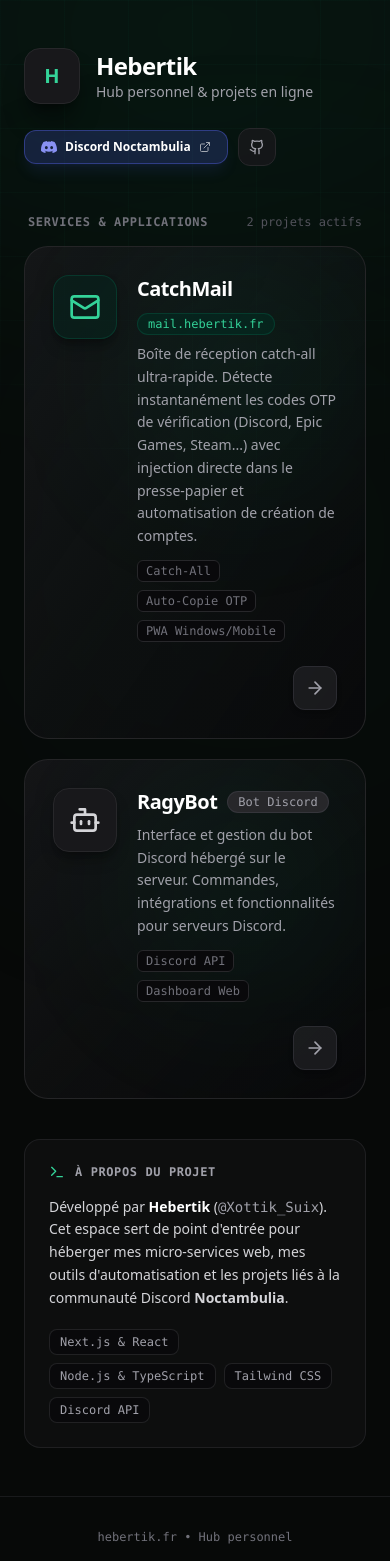
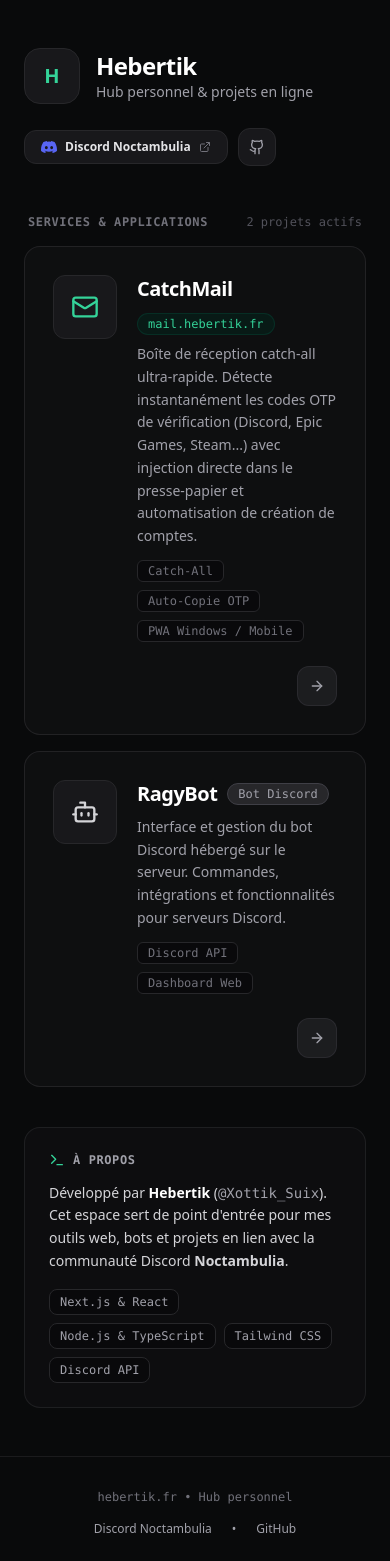
Before and after one commit to Xottik404/CatchMail, a Next.js app: page /hub in a window 390 px wide. Shown: the top 1561 px of the page. Built offline with nearby package versions, Linux system fonts and the light colour scheme.

Commit message:
Remove artificial blur glowing blobs and AI style overlays

```diff
--- a/src/app/hub/page.tsx
+++ b/src/app/hub/page.tsx
@@ -1,7 +1,7 @@
 "use client";
 
 import React from "react";
-import { Mail, Bot, ArrowRight, Github, ExternalLink, Code2, Terminal, Users, Sparkles } from "lucide-react";
+import { Mail, Bot, ArrowRight, Github, ExternalLink, Terminal } from "lucide-react";
 
 // Official Discord SVG icon
 function DiscordIcon({ className = "h-4 w-4" }: { className?: string }) {
@@ -14,21 +14,14 @@ function DiscordIcon({ className = "h-4 w-4" }: { className?: string }) {
 
 export default function HubPage() {
   return (
-    <div className="min-h-screen bg-[#070908] text-zinc-100 flex flex-col justify-between font-sans selection:bg-emerald-500 selection:text-black relative overflow-hidden">
-      {/* Subtle organic green ambient glow in background */}
-      <div className="fixed inset-0 pointer-events-none z-0">
-        <div className="absolute -top-40 left-1/2 -translate-x-1/2 w-[750px] h-[380px] bg-emerald-500/10 blur-[140px] rounded-full" />
-        <div className="absolute bottom-20 -right-20 w-[450px] h-[450px] bg-emerald-500/5 blur-[150px] rounded-full" />
-        <div className="absolute inset-0 bg-[linear-gradient(to_right,#10b98108_1px,transparent_1px),linear-gradient(to_bottom,#10b98108_1px,transparent_1px)] bg-[size:4rem_4rem] [mask-image:radial-gradient(ellipse_70%_50%_at_50%_20%,#000_70%,transparent_100%)]" />
-      </div>
-
+    <div className="min-h-screen bg-[#090a0b] text-zinc-100 flex flex-col justify-between font-sans selection:bg-emerald-500 selection:text-black">
       {/* Main Container */}
-      <div className="relative z-10 max-w-3xl mx-auto w-full px-6 py-12 sm:py-20 flex-1 flex flex-col justify-center space-y-10">
-        {/* Header: Name, description & Action buttons */}
+      <div className="max-w-3xl mx-auto w-full px-6 py-12 sm:py-20 flex-1 flex flex-col justify-center space-y-10">
+        {/* Header */}
         <header className="flex flex-col sm:flex-row sm:items-center justify-between gap-6 pb-2">
           {/* Brand info */}
           <div className="flex items-center gap-4">
-            <div className="h-14 w-14 rounded-2xl bg-zinc-900 border border-zinc-800 flex items-center justify-center text-emerald-400 font-extrabold text-xl shadow-xl shadow-black/40">
+            <div className="h-14 w-14 rounded-2xl bg-zinc-900 border border-zinc-800 flex items-center justify-center text-emerald-400 font-extrabold text-xl">
               H
             </div>
             <div>
@@ -37,26 +30,24 @@ export default function HubPage() {
             </div>
           </div>
 
-          {/* Social & Community Links */}
+          {/* Social / Discord Links */}
           <div className="flex items-center gap-2.5">
-            {/* Discord Noctambulia Button */}
             <a
               href="https://discord.gg/noctambulia"
               target="_blank"
               rel="noreferrer"
-              className="flex items-center gap-2 px-4 py-2 text-xs font-semibold text-white bg-[#5865F2]/20 hover:bg-[#5865F2] border border-[#5865F2]/40 hover:border-[#5865F2] rounded-xl transition-all duration-300 shadow-lg shadow-[#5865F2]/10 active:scale-95 group"
+              className="flex items-center gap-2 px-4 py-2 text-xs font-semibold text-zinc-200 hover:text-white bg-zinc-900 hover:bg-zinc-800 border border-zinc-800 hover:border-zinc-700 rounded-xl transition-all active:scale-95 group"
             >
-              <DiscordIcon className="h-4 w-4 text-[#8891f2] group-hover:text-white transition-colors" />
+              <DiscordIcon className="h-4 w-4 text-[#5865F2]" />
               <span>Discord Noctambulia</span>
-              <ExternalLink className="h-3 w-3 opacity-60 group-hover:opacity-100" />
+              <ExternalLink className="h-3 w-3 text-zinc-500 group-hover:text-zinc-300" />
             </a>
 
-            {/* GitHub Button */}
             <a
               href="https://github.com/Xottik404/CatchMail"
               target="_blank"
               rel="noreferrer"
-              className="p-2.5 text-zinc-400 hover:text-white bg-zinc-900/80 hover:bg-zinc-800 border border-zinc-800 hover:border-zinc-700 rounded-xl transition-all duration-200"
+              className="p-2.5 text-zinc-400 hover:text-white bg-zinc-900 hover:bg-zinc-800 border border-zinc-800 hover:border-zinc-700 rounded-xl transition-all"
               title="Voir sur GitHub"
             >
               <Github className="h-4 w-4" />
@@ -73,28 +64,25 @@ export default function HubPage() {
             <span className="text-xs font-mono text-zinc-600">2 projets actifs</span>
           </div>
 
-          <div className="grid grid-cols-1 gap-5">
+          <div className="grid grid-cols-1 gap-4">
             {/* 1. CatchMail (Grande Box) */}
             <a
               href="https://mail.hebertik.fr"
-              className="group relative block p-7 sm:p-8 rounded-3xl bg-gradient-to-br from-zinc-900/80 via-zinc-900/40 to-zinc-950/90 border border-zinc-800/90 hover:border-emerald-500/50 hover:shadow-[0_0_35px_rgba(16,185,129,0.14)] transition-all duration-300 overflow-hidden"
+              className="group block p-7 sm:p-8 rounded-2xl bg-zinc-900/40 hover:bg-zinc-900/80 border border-zinc-800/80 hover:border-zinc-700 transition-all duration-200"
             >
-              {/* Subtle hover background highlight */}
-              <div className="absolute top-0 right-0 w-64 h-64 bg-emerald-500/5 blur-3xl rounded-full group-hover:bg-emerald-500/10 transition-all duration-300 pointer-events-none" />
-
-              <div className="relative z-10 flex flex-col sm:flex-row sm:items-center justify-between gap-6">
+              <div className="flex flex-col sm:flex-row sm:items-center justify-between gap-6">
                 <div className="flex items-start gap-5">
                   {/* Large Icon Box */}
-                  <div className="h-16 w-16 rounded-2xl bg-emerald-950/40 text-emerald-400 border border-emerald-800/40 flex items-center justify-center shrink-0 group-hover:scale-105 group-hover:border-emerald-500/50 group-hover:bg-emerald-950/60 transition-all duration-300 shadow-lg shadow-black/30">
-                    <Mail className="h-8 w-8" />
+                  <div className="h-16 w-16 rounded-xl bg-zinc-900 text-emerald-400 border border-zinc-800 flex items-center justify-center shrink-0 group-hover:border-emerald-500/40 transition-colors">
+                    <Mail className="h-7 w-7" />
                   </div>
 
                   <div className="space-y-2">
                     <div className="flex flex-wrap items-center gap-2.5">
-                      <h3 className="text-xl font-bold text-white group-hover:text-emerald-300 transition-colors tracking-tight">
+                      <h3 className="text-xl font-bold text-white group-hover:text-emerald-400 transition-colors tracking-tight">
                         CatchMail
                       </h3>
-                      <span className="text-xs font-mono text-emerald-400 px-2.5 py-0.5 rounded-full bg-emerald-950/60 border border-emerald-800/40">
+                      <span className="text-xs font-mono text-emerald-400 px-2.5 py-0.5 rounded-full bg-emerald-950/40 border border-emerald-800/30">
                         mail.hebertik.fr
                       </span>
                     </div>
@@ -104,16 +92,16 @@ export default function HubPage() {
                     </p>
 
                     <div className="flex flex-wrap items-center gap-2 pt-1 text-xs font-mono text-zinc-500">
-                      <span className="px-2 py-0.5 rounded-md bg-zinc-950 border border-zinc-800">Catch-All</span>
-                      <span className="px-2 py-0.5 rounded-md bg-zinc-950 border border-zinc-800">Auto-Copie OTP</span>
-                      <span className="px-2 py-0.5 rounded-md bg-zinc-950 border border-zinc-800">PWA Windows/Mobile</span>
+                      <span className="px-2.5 py-0.5 rounded-md bg-zinc-950 border border-zinc-800">Catch-All</span>
+                      <span className="px-2.5 py-0.5 rounded-md bg-zinc-950 border border-zinc-800">Auto-Copie OTP</span>
+                      <span className="px-2.5 py-0.5 rounded-md bg-zinc-950 border border-zinc-800">PWA Windows / Mobile</span>
                     </div>
                   </div>
                 </div>
 
-                {/* Big Action Arrow */}
-                <div className="self-end sm:self-center h-11 w-11 rounded-xl bg-zinc-800/60 border border-zinc-700/50 flex items-center justify-center shrink-0 group-hover:bg-emerald-500 group-hover:text-black group-hover:border-emerald-400 transition-all duration-300 shadow-md">
-                  <ArrowRight className="h-5 w-5 text-zinc-400 group-hover:text-black group-hover:translate-x-0.5 transition-all duration-300" />
+                {/* Action Arrow */}
+                <div className="self-end sm:self-center h-10 w-10 rounded-xl bg-zinc-800/60 border border-zinc-700/40 flex items-center justify-center shrink-0 group-hover:bg-emerald-500 group-hover:border-emerald-400 transition-all">
+                  <ArrowRight className="h-4 w-4 text-zinc-400 group-hover:text-black group-hover:translate-x-0.5 transition-all" />
                 </div>
               </div>
             </a>
@@ -123,23 +111,21 @@ export default function HubPage() {
               href="https://141.11.103.100.nip.io"
               target="_blank"
               rel="noreferrer"
-              className="group relative block p-7 sm:p-8 rounded-3xl bg-gradient-to-br from-zinc-900/80 via-zinc-900/40 to-zinc-950/90 border border-zinc-800/90 hover:border-emerald-500/50 hover:shadow-[0_0_35px_rgba(16,185,129,0.14)] transition-all duration-300 overflow-hidden"
+              className="group block p-7 sm:p-8 rounded-2xl bg-zinc-900/40 hover:bg-zinc-900/80 border border-zinc-800/80 hover:border-zinc-700 transition-all duration-200"
             >
-              <div className="absolute top-0 right-0 w-64 h-64 bg-emerald-500/5 blur-3xl rounded-full group-hover:bg-emerald-500/10 transition-all duration-300 pointer-events-none" />
-
-              <div className="relative z-10 flex flex-col sm:flex-row sm:items-center justify-between gap-6">
+              <div className="flex flex-col sm:flex-row sm:items-center justify-between gap-6">
                 <div className="flex items-start gap-5">
                   {/* Large Icon Box */}
-                  <div className="h-16 w-16 rounded-2xl bg-zinc-900 text-zinc-300 border border-zinc-800 flex items-center justify-center shrink-0 group-hover:scale-105 group-hover:text-emerald-400 group-hover:border-emerald-800/50 group-hover:bg-zinc-800/80 transition-all duration-300 shadow-lg shadow-black/30">
-                    <Bot className="h-8 w-8" />
+                  <div className="h-16 w-16 rounded-xl bg-zinc-900 text-zinc-300 border border-zinc-800 flex items-center justify-center shrink-0 group-hover:text-emerald-400 group-hover:border-emerald-500/40 transition-colors">
+                    <Bot className="h-7 w-7" />
                   </div>
 
                   <div className="space-y-2">
                     <div className="flex flex-wrap items-center gap-2.5">
-                      <h3 className="text-xl font-bold text-white group-hover:text-emerald-300 transition-colors tracking-tight">
+                      <h3 className="text-xl font-bold text-white group-hover:text-emerald-400 transition-colors tracking-tight">
                         RagyBot
                       </h3>
-                      <span className="text-xs font-mono text-zinc-400 px-2.5 py-0.5 rounded-full bg-zinc-800 border border-zinc-700/60">
+                      <span className="text-xs font-mono text-zinc-400 px-2.5 py-0.5 rounded-full bg-zinc-800 border border-zinc-700">
                         Bot Discord
                       </span>
                     </div>
@@ -149,45 +135,45 @@ export default function HubPage() {
                     </p>
 
                     <div className="flex flex-wrap items-center gap-2 pt-1 text-xs font-mono text-zinc-500">
-                      <span className="px-2 py-0.5 rounded-md bg-zinc-950 border border-zinc-800">Discord API</span>
-                      <span className="px-2 py-0.5 rounded-md bg-zinc-950 border border-zinc-800">Dashboard Web</span>
+                      <span className="px-2.5 py-0.5 rounded-md bg-zinc-950 border border-zinc-800">Discord API</span>
+                      <span className="px-2.5 py-0.5 rounded-md bg-zinc-950 border border-zinc-800">Dashboard Web</span>
                     </div>
                   </div>
                 </div>
 
-                {/* Big Action Arrow */}
-                <div className="self-end sm:self-center h-11 w-11 rounded-xl bg-zinc-800/60 border border-zinc-700/50 flex items-center justify-center shrink-0 group-hover:bg-emerald-500 group-hover:text-black group-hover:border-emerald-400 transition-all duration-300 shadow-md">
-                  <ArrowRight className="h-5 w-5 text-zinc-400 group-hover:text-black group-hover:translate-x-0.5 transition-all duration-300" />
+                {/* Action Arrow */}
+                <div className="self-end sm:self-center h-10 w-10 rounded-xl bg-zinc-800/60 border border-zinc-700/40 flex items-center justify-center shrink-0 group-hover:bg-emerald-500 group-hover:border-emerald-400 transition-all">
+                  <ArrowRight className="h-4 w-4 text-zinc-400 group-hover:text-black group-hover:translate-x-0.5 transition-all" />
                 </div>
               </div>
             </a>
           </div>
         </section>
 
-        {/* Section Infos / À propos (Non-personnel, pseudo & stack) */}
-        <section className="p-6 sm:p-7 rounded-2xl bg-zinc-900/40 border border-zinc-800/70 space-y-4">
-          <div className="flex items-center gap-2.5 text-xs font-bold uppercase tracking-wider text-zinc-400 font-mono">
+        {/* Section Infos / À propos */}
+        <section className="p-6 sm:p-7 rounded-2xl bg-zinc-900/30 border border-zinc-800/70 space-y-3.5">
+          <div className="flex items-center gap-2 text-xs font-bold uppercase tracking-wider text-zinc-400 font-mono">
             <Terminal className="h-4 w-4 text-emerald-400" />
-            <span>À propos du projet</span>
+            <span>À propos</span>
           </div>
 
           <div className="space-y-3 text-sm text-zinc-300 leading-relaxed">
             <p>
-              Développé par <strong className="text-white">Hebertik</strong> (<span className="font-mono text-zinc-400">@Xottik_Suix</span>). Cet espace sert de point d&apos;entrée pour héberger mes micro-services web, mes outils d&apos;automatisation et les projets liés à la communauté Discord <strong>Noctambulia</strong>.
+              Développé par <strong className="text-white">Hebertik</strong> (<span className="font-mono text-zinc-400">@Xottik_Suix</span>). Cet espace sert de point d&apos;entrée pour mes outils web, bots et projets en lien avec la communauté Discord <strong>Noctambulia</strong>.
             </p>
 
-            <div className="pt-2 flex flex-wrap gap-2 text-xs font-mono text-zinc-400">
-              <span className="px-2.5 py-1 rounded-lg bg-zinc-950 border border-zinc-800/80">Next.js & React</span>
-              <span className="px-2.5 py-1 rounded-lg bg-zinc-950 border border-zinc-800/80">Node.js & TypeScript</span>
-              <span className="px-2.5 py-1 rounded-lg bg-zinc-950 border border-zinc-800/80">Tailwind CSS</span>
-              <span className="px-2.5 py-1 rounded-lg bg-zinc-950 border border-zinc-800/80">Discord API</span>
+            <div className="pt-1 flex flex-wrap gap-2 text-xs font-mono text-zinc-400">
+              <span className="px-2.5 py-1 rounded-lg bg-zinc-950 border border-zinc-800">Next.js & React</span>
+              <span className="px-2.5 py-1 rounded-lg bg-zinc-950 border border-zinc-800">Node.js & TypeScript</span>
+              <span className="px-2.5 py-1 rounded-lg bg-zinc-950 border border-zinc-800">Tailwind CSS</span>
+              <span className="px-2.5 py-1 rounded-lg bg-zinc-950 border border-zinc-800">Discord API</span>
             </div>
           </div>
         </section>
       </div>
 
-      {/* Clean Footer */}
-      <footer className="relative z-10 max-w-3xl mx-auto w-full px-6 py-8 border-t border-zinc-800/60 flex flex-col sm:flex-row items-center justify-between gap-4 text-xs text-zinc-500">
+      {/* Footer */}
+      <footer className="max-w-3xl mx-auto w-full px-6 py-8 border-t border-zinc-800/60 flex flex-col sm:flex-row items-center justify-between gap-4 text-xs text-zinc-500">
         <span className="font-mono">hebertik.fr • Hub personnel</span>
 
         <div className="flex items-center gap-5 text-zinc-400">
```
